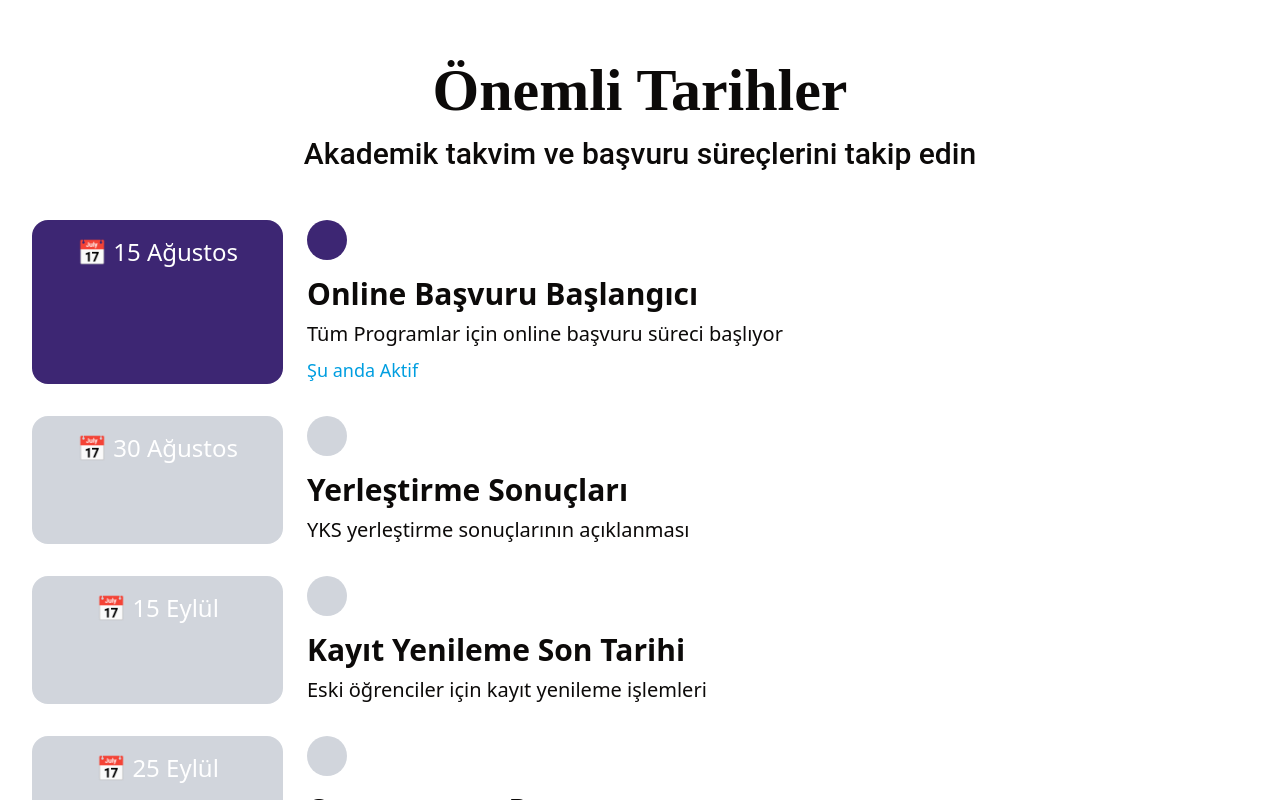
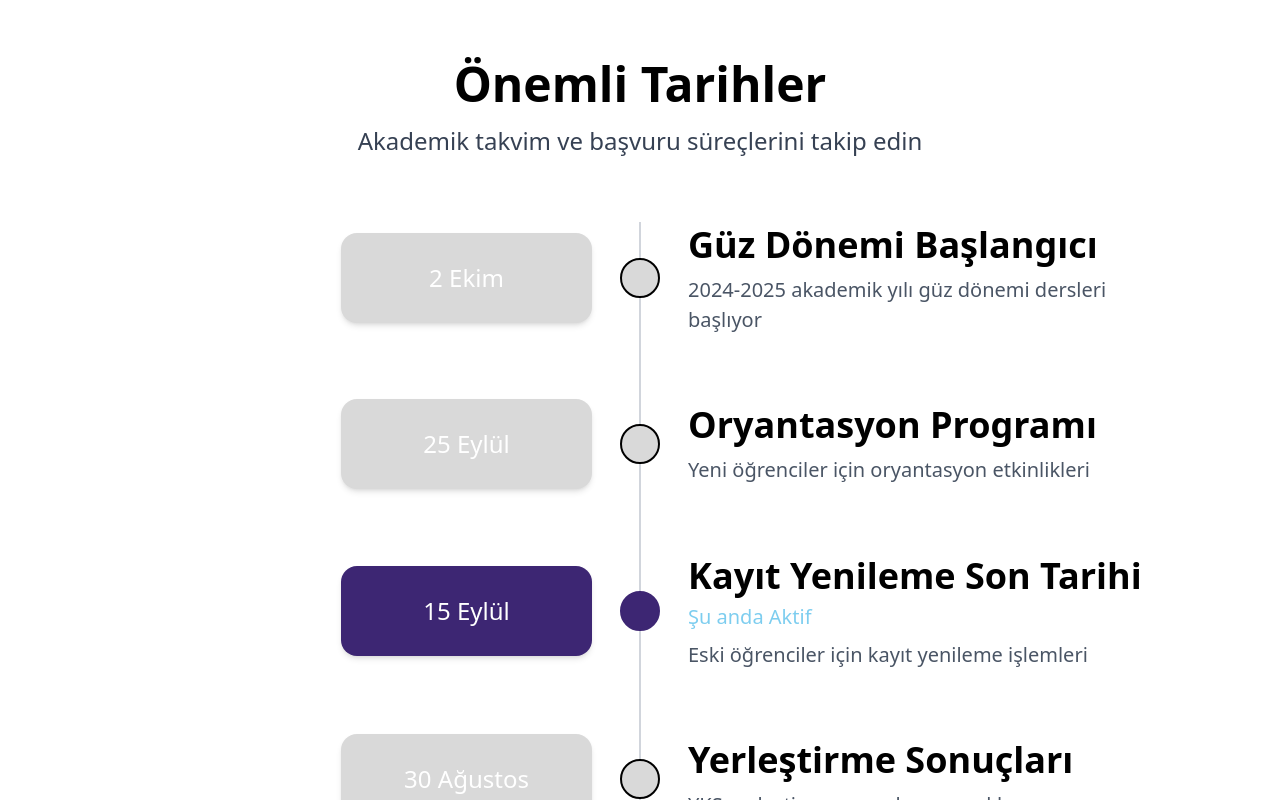
Before and after one commit to aliiaycicek/Beykent-University-WebSite, a Next.js app: page /aday-ogrenci in a window 1280 px wide. Shown: the part 5760-6560 px from the top of the page. Built offline with nearby package versions, Linux system fonts and the light colour scheme.

Commit message:
feat: taklasan tarihler düzenlendi

```diff
--- a/src/features/aday-ogrenci/components/DateTimelineItem.tsx
+++ b/src/features/aday-ogrenci/components/DateTimelineItem.tsx
@@ -1,26 +1,81 @@
-import type { ImportantDate } from '../types';
+import React from 'react';
+
+interface DateTimelineItemProps {
+  id: number;
+  date: string;
+  title: string;
+  description: string;
+  active: boolean;
+}
+// !!!!!!!!!!!!!!!!!!!!!!!!!!!!!!!!!!!!!!!!!!!!!!!!!!!!!!!!!!!!!!!!!!!!!!!!!
+// !!! DİKKAT: VERİ YÖNETİMİ
+// !!! Bu yapı şu anda arka uç (backend) entegrasyonuna uygun *değildir*.
+// !!! Veriler sabit (hardcoded) veya geçici kaynaklardan gelmektedir.
+// !!! CANLI (PRODUCTION) ORTAMA geçmeden önce back-end entegrasyonu
+// !!! **ZORUNLUDUR** ve yapı buna göre revize edilmelidir.
+// !!!!!!!!!!!!!!!!!!!!!!!!!!!!!!!!!!!!!!!!!!!!!!!!!!!!!!!!!!!!!!!!!!!!!!!!!
 
 export default function DateTimelineItem({
   date,
   title,
   description,
   active,
-}: ImportantDate) {
+}: DateTimelineItemProps) {
+  // Renk Sınıfları
+  const boxBgColor = active ? 'bg-[#3D2673]' : 'bg-[#D9D9D9]';
+  const dotColor = active ? 'bg-[#3D2673]' : 'bg-[#D9D9D9]';
+  const dotBorder = active ? 'border-[#3D2673]' : 'border-black';
+
   return (
-    <div className="flex gap-6">
-      <div
-        className={`${active ? 'bg-[#3D2673]' : 'bg-gray-300'} rounded-2xl px-6 py-4 text-white font-medium text-2xl min-w-[251px] text-center`}
-      >
-        📅 {date}
+    // Ana Satır: Mobilde dikey (col), Masaüstünde yatay (row)
+    <div className="relative flex flex-col md:flex-row items-center w-full group">
+      {/* 1. SOL BLOK: TARİH KUTUSU */}
+      {/* Masaüstünde: %50 genişlik alır ve içeriği SAĞA yaslar (çizgiye yakın olması için) */}
+      <div className="w-full md:w-1/2 flex justify-center md:justify-end md:pr-12 relative mb-6 md:mb-0">
+        <div
+          className={`
+            w-[251px] h-[90px] rounded-[16px] text-white
+            flex items-center justify-center shadow-md
+            ${boxBgColor} transition-colors duration-300
+          `}
+        >
+          <span className="text-[24px] font-medium leading-7 font-roboto">
+            {date}
+          </span>
+        </div>
       </div>
 
-      <div className="flex-1">
+      {/* 2. ORTA NOKTA (DOT) */}
+      {/* Mutlak pozisyon ile tam merkeze (left-1/2) yerleşir. */}
+      {/* Mobilde gizlenir. */}
+      <div className="absolute left-1/2 -translate-x-1/2 hidden md:flex items-center justify-center">
         <div
-          className={`w-10 h-10 rounded-full ${active ? 'bg-[#3D2673]' : 'bg-gray-300'} mb-4`}
-        />
-        <h3 className="text-3xl font-semibold mb-2">{title}</h3>
-        <p className="text-xl">{description}</p>
-        {active && <p className="text-[#009EE0] text-lg mt-2">Şu anda Aktif</p>}
+          className={`
+                w-10 h-10 rounded-full border-2 z-10
+                ${dotColor} ${dotBorder}
+            `}
+        ></div>
+      </div>
+
+      {/* 3. SAĞ BLOK: İÇERİK */}
+      {/* Masaüstünde: %50 genişlik alır ve içeriği SOLA yaslar */}
+      <div className="w-full md:w-1/2 flex flex-col items-center md:items-start md:pl-12 text-center md:text-left">
+        {/* Başlık */}
+        <h3 className="text-2xl md:text-[36px] font-semibold leading-tight text-black font-roboto">
+          {title}
+        </h3>
+
+        {/* Aktif İbaresi */}
+        {active && (
+          <p className="mt-1 text-[20px] font-medium text-[#009EE0] font-roboto animate-pulse">
+            Şu anda Aktif
+          </p>
+        )}
+
+        {/* Açıklama */}
+        <p className="mt-2 text-base md:text-[20px] font-medium text-gray-600 font-roboto max-w-md">
+          {description}
+        </p>
       </div>
     </div>
   );
--- a/src/features/aday-ogrenci/sections/ImportantDatesSection.tsx
+++ b/src/features/aday-ogrenci/sections/ImportantDatesSection.tsx
@@ -1,26 +1,30 @@
+'use client';
+
 import DateTimelineItem from '../components/DateTimelineItem';
+import React from 'react';
+
+interface DateItem {
+  id: number;
+  date: string;
+  title: string;
+  description: string;
+  active: boolean;
+}
+// !!!!!!!!!!!!!!!!!!!!!!!!!!!!!!!!!!!!!!!!!!!!!!!!!!!!!!!!!!!!!!!!!!!!!!!!!
+// !!! DİKKAT: VERİ YÖNETİMİ
+// !!! Bu yapı şu anda arka uç (backend) entegrasyonuna uygun *değildir*.
+// !!! Veriler sabit (hardcoded) veya geçici kaynaklardan gelmektedir.
+// !!! CANLI (PRODUCTION) ORTAMA geçmeden önce back-end entegrasyonu
+// !!! **ZORUNLUDUR** ve yapı buna göre revize edilmelidir.
+// !!!!!!!!!!!!!!!!!!!!!!!!!!!!!!!!!!!!!!!!!!!!!!!!!!!!!!!!!!!!!!!!!!!!!!!!!
 
 export default function ImportantDatesSection() {
-  const dates = [
+  const dates: DateItem[] = [
     {
-      id: 1,
-      date: '15 Ağustos',
-      title: 'Online Başvuru Başlangıcı',
-      description: 'Tüm Programlar için online başvuru süreci başlıyor',
-      active: true,
-    },
-    {
-      id: 2,
-      date: '30 Ağustos',
-      title: 'Yerleştirme Sonuçları',
-      description: 'YKS yerleştirme sonuçlarının açıklanması',
-      active: false,
-    },
-    {
-      id: 3,
-      date: '15 Eylül',
-      title: 'Kayıt Yenileme Son Tarihi',
-      description: 'Eski öğrenciler için kayıt yenileme işlemleri',
+      id: 5,
+      date: '2 Ekim',
+      title: 'Güz Dönemi Başlangıcı',
+      description: '2024-2025 akademik yılı güz dönemi dersleri başlıyor',
       active: false,
     },
     {
@@ -31,36 +35,54 @@ export default function ImportantDatesSection() {
       active: false,
     },
     {
-      id: 5,
-      date: '2 Ekim',
-      title: 'Güz Dönemi Başlangıcı',
-      description: '2024-2025 akademik yılı güz dönemi dersleri başlıyor',
+      id: 3,
+      date: '15 Eylül',
+      title: 'Kayıt Yenileme Son Tarihi',
+      description: 'Eski öğrenciler için kayıt yenileme işlemleri',
+      active: true, // AKTİF (Mor)
+    },
+    {
+      id: 2,
+      date: '30 Ağustos',
+      title: 'Yerleştirme Sonuçları',
+      description: 'YKS yerleştirme sonuçlarının açıklanması',
+      active: false,
+    },
+    {
+      id: 1,
+      date: '15 Ağustos',
+      title: 'Online Başvuru Başlangıcı',
+      description: 'Tüm Programlar için online başvuru süreci başlıyor',
       active: false,
     },
   ];
 
   return (
-    <section className="py-16 bg-white">
+    <section className="py-16 bg-white font-roboto overflow-hidden">
       <div className="max-w-[1440px] mx-auto px-4 sm:px-6 lg:px-8">
-        <h2
-          className="text-3xl sm:text-4xl lg:text-5xl xl:text-6xl font-semibold mb-3 sm:mb-4 text-center"
-          style={{ fontFamily: 'Roboto Slab' }}
-        >
+        {/* Başlık Grubu */}
+        <div className="text-center mb-16">
+          <h2 className="text-4xl md:text-[36px] lg:text-5xl font-semibold mb-4 text-black font-roboto">
             Önemli Tarihler
           </h2>
-        <p
-          className="text-lg sm:text-xl lg:text-2xl xl:text-3xl font-medium mb-8 sm:mb-10 lg:mb-12 text-center"
-          style={{ fontFamily: 'Roboto' }}
-        >
+          <p className="text-xl md:text-[24px] font-medium text-gray-700 font-roboto">
             Akademik takvim ve başvuru süreçlerini takip edin
           </p>
+        </div>
 
-        <div className="space-y-8">
+        {/* TIMELINE CONTAINER */}
+        <div className="relative w-full">
+          {/* MERKEZİ DİKEY ÇİZGİ */}
+          {/* left-1/2 ile tam ortaya sabitlenir. Mobilde gizlenir. */}
+          <div className="absolute left-1/2 top-0 bottom-0 w-0.5 bg-gray-300 -translate-x-1/2 hidden md:block"></div>
+
+          <div className="flex flex-col gap-12 md:gap-16">
             {dates.map(date => (
               <DateTimelineItem key={date.id} {...date} />
             ))}
           </div>
         </div>
+      </div>
     </section>
   );
 }
```
Also changed, not shown: src/features/aday-ogrenci/sections/FAQSection.tsx (+10 -1 lines). Lines whose indentation alone changed are shown as unchanged.
